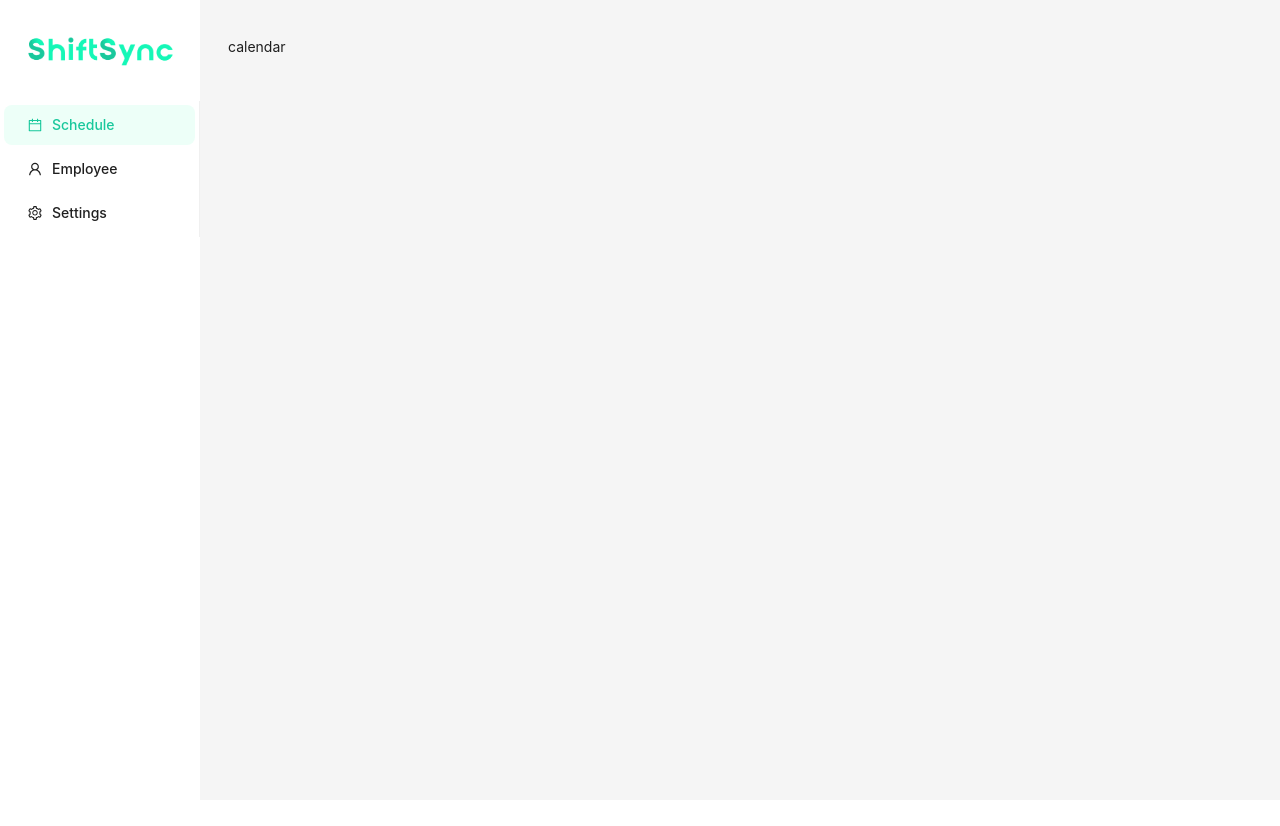
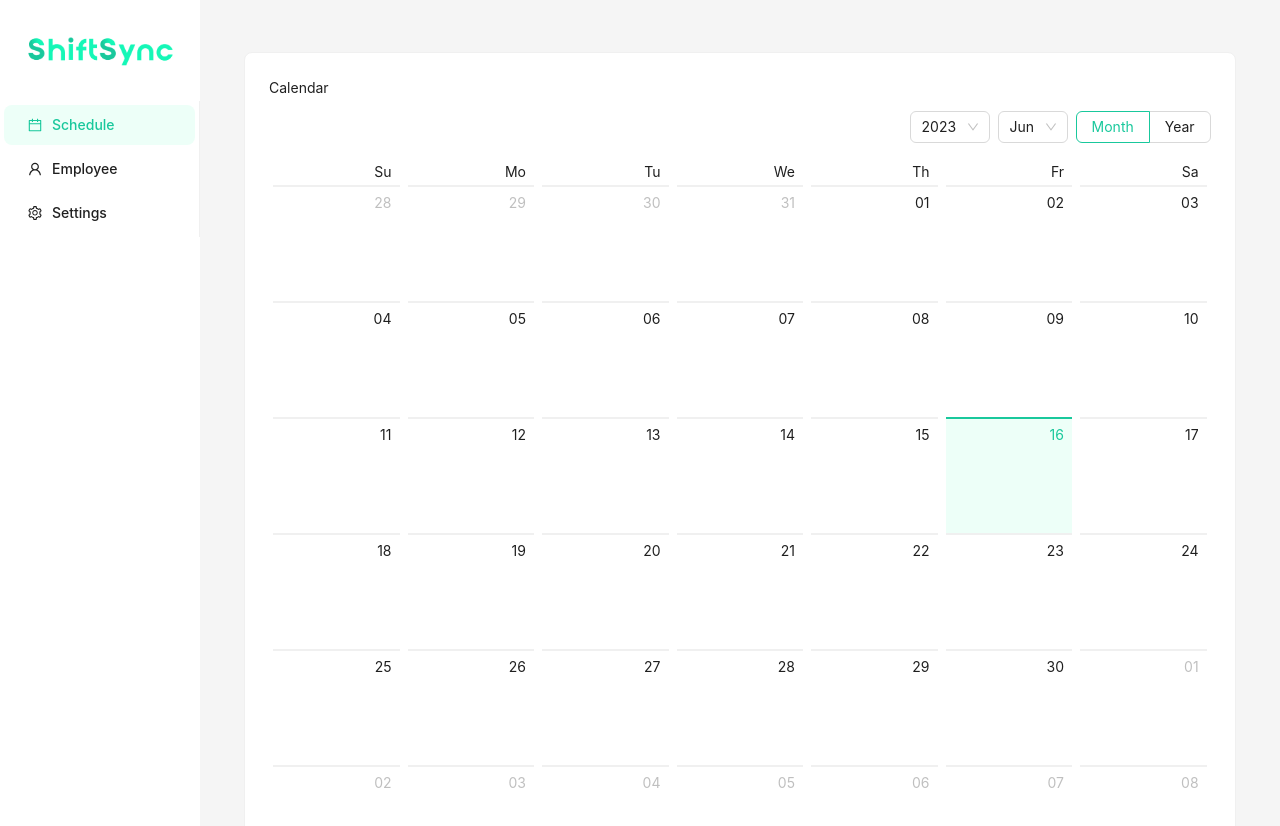
Before and after one commit to danielyuenhx/shiftsync, a React (Vite) app: page / in a window 1280 px wide. Shown: the top 826 px of the page. Before the commit the page ends 800 px from the top, so only its background shows below. Built offline with nearby package versions, Linux system fonts and the light colour scheme.

Commit message:
calender pages skeleton

```diff
--- a/src/components/calendar/calendar.tsx
+++ b/src/components/calendar/calendar.tsx
@@ -1,7 +1,59 @@
-import React from "react";
+import { useState } from "react";
+import { Calendar as AntCalendar, Card, Breadcrumb, Typography } from "antd";
+import type { Dayjs } from "dayjs";
+import type { CalendarMode } from "antd/es/calendar/generateCalendar";
 
 const Calendar = () => {
-  return <div>calendar</div>;
+  const [selectedDate, setSelectedDate] = useState<Dayjs | null>(null);
+
+  const onPanelChange = (value: Dayjs, mode: CalendarMode) => {
+    console.log(value.format("YYYY-MM-DD"), mode);
+  };
+
+  const selectDateHandler = (e: Dayjs) => {
+    setSelectedDate(e);
+  };
+
+  const removeDateHandler = () => {
+    setSelectedDate(null);
+  };
+
+  const renderContent = () => {
+    if (selectedDate) {
+      // Render the layout based on the selected date
+      return (
+        <div className="tw-flex tw-flex-col">
+          {selectedDate.format("YYYY-MM-DD")}
+          <Typography>YOUR CONTENT IS RIGHT FOKING HERE</Typography>
+        </div>
+      );
+    }
+    // Render default content when no date is selected
+  };
+
+  const breadcrumbItems = selectedDate
+    ? [
+        <Breadcrumb.Item key="calendar" onClick={removeDateHandler}>
+          Calendar
+        </Breadcrumb.Item>,
+        <Breadcrumb.Item key="selectedDate">
+          {selectedDate.format("YYYY-MM-DD")}
+        </Breadcrumb.Item>,
+      ]
+    : [<Breadcrumb.Item key="calendar">Calendar</Breadcrumb.Item>];
+
+  return (
+    <Card className="tw-m-4">
+      <Breadcrumb>{breadcrumbItems}</Breadcrumb>
+      {!selectedDate && (
+        <AntCalendar
+          onPanelChange={onPanelChange}
+          onSelect={(e) => selectDateHandler(e)}
+        />
+      )}
+      {renderContent()}
+    </Card>
+  );
 };
 
 export default Calendar;
```
